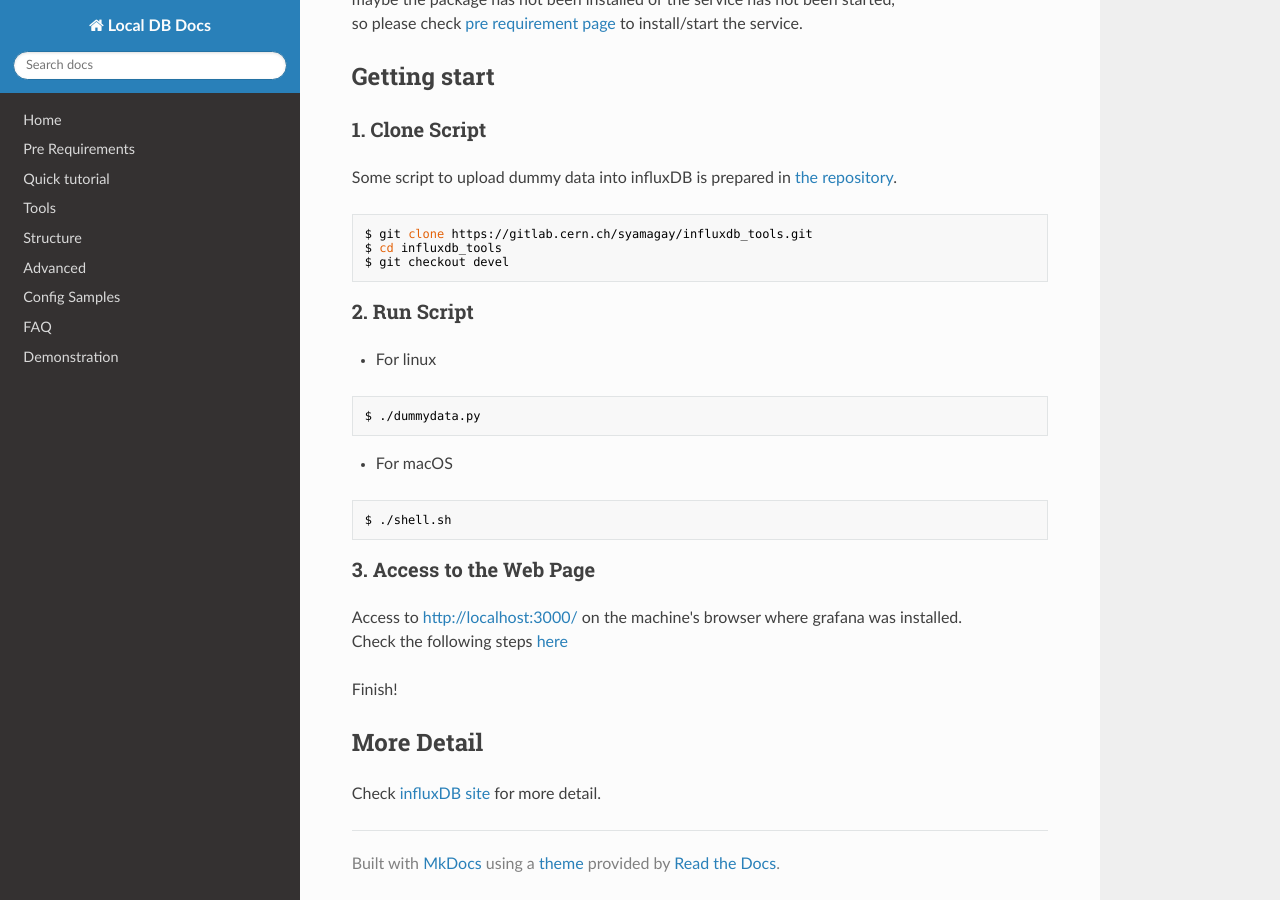
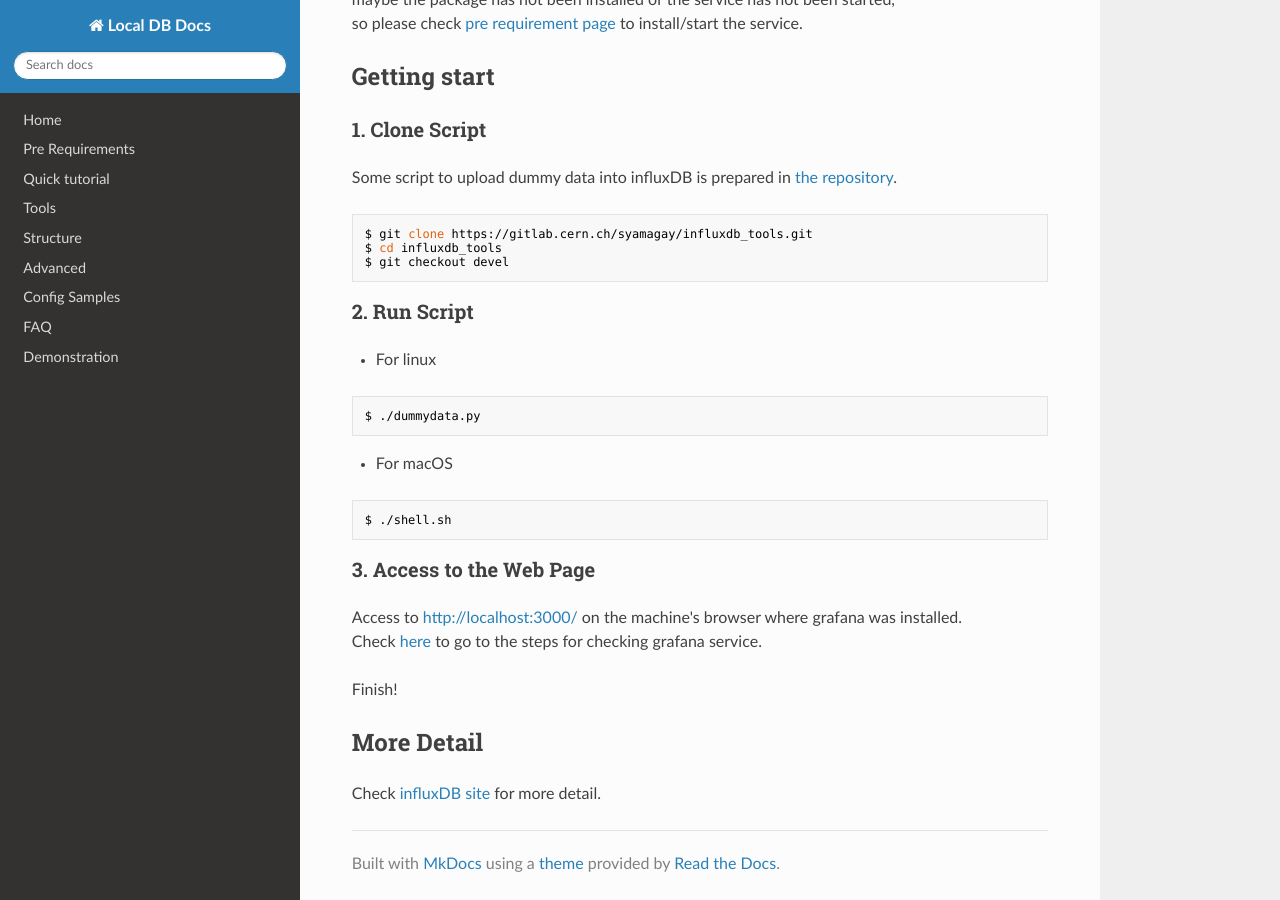
Before and after one commit to jlab-hep/localdb-docs, an MkDocs documentation site: the page built from docs/database_demonstration_influxdb.md, in a window 1280 px wide and 900 px high, scrolled down 566 px. Built offline with MkDocs 1.6.1, drawn with Linux system fonts in a browser that asks for light colours; nearby versions of some CDN libraries; old or Windows-style settings are respelled for this version of MkDocs.

Commit message:
Updated grafana page for demonstration

```diff
--- a/docs/database_demonstration_influxdb.md
+++ b/docs/database_demonstration_influxdb.md
@@ -51,7 +51,7 @@ $ ./shell.sh
 ### 3. Access to the Web Page
 
 Access to [http://localhost:3000/](http://localhost:3000/) on the machine's browser where grafana was installed.<br>
-Check the following steps [here](database_demonstration_grafana.md)
+Check [here](database_demonstration_grafana.md) to go to the steps for checking grafana service.
 
 Finish!
 
```
Also changed, not shown: docs/database_demonstration_grafana.md (+2 -0 lines), docs/images/demo_grafana_goal.png (added).
